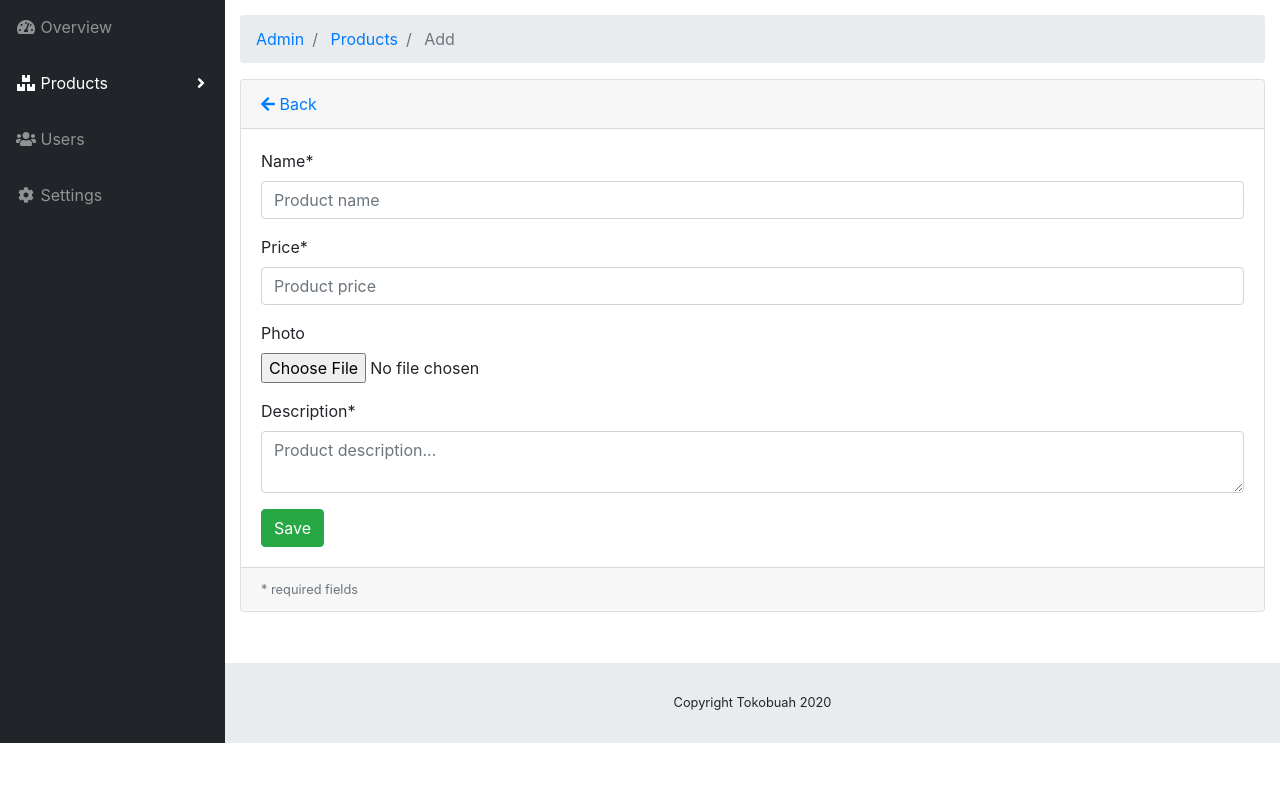
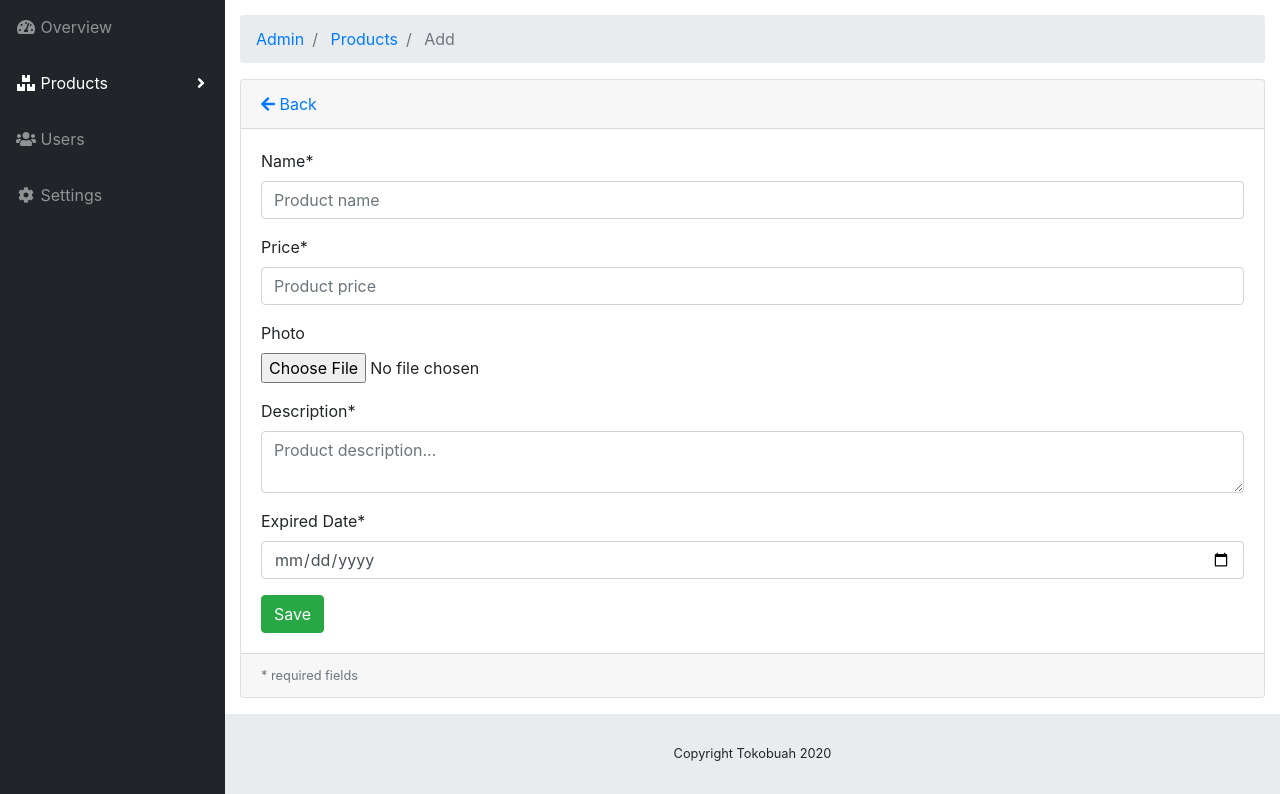
Before and after one commit to AristyoAgung/tokobuah, a CodeIgniter app: page /tokobuah/index.php/admin/products/add in a window 1280 px wide. Shown: the part 57-851 px from the top of the page. Before the commit the page ends 800 px from the top, so only its background shows below. Run offline with CodeIgniter, Linux system fonts and the light colour scheme; the visitor is signed in with stand-in values (Sample User, id 1).

Commit message:
expired date

```diff
--- a/application/models/Product_model.php
+++ b/application/models/Product_model.php
@@ -9,6 +9,7 @@ class Product_model extends CI_Model
     public $price;
     public $image = "default.jpg";
     public $description;
+    public $expired_date;
 
     public function rules()
     {
@@ -45,6 +46,7 @@ class Product_model extends CI_Model
 		$this->price = $post["price"];
 		$this->image = $this->_uploadImage();
         $this->description = $post["description"];
+        $this->expired_date = $post["expired_date"];
         $this->db->insert($this->_table, $this);
     }
 
@@ -63,6 +65,7 @@ class Product_model extends CI_Model
 		}
 
         $this->description = $post["description"];
+        $this->expired_date = $post["expired_date"];
         $this->db->update($this->_table, $this, array('product_id' => $post['id']));
     }
 
--- a/application/views/admin/product/list.php
+++ b/application/views/admin/product/list.php
@@ -33,6 +33,7 @@
 										<th>Price</th>
 										<th>Photo</th>
 										<th>Description</th>
+										<th>Expired Date</th>
 										<th>Action</th>
 									</tr>
 								</thead>
@@ -50,6 +51,9 @@
 										</td>
 										<td class="small">
 											<?php echo substr($product->description, 0, 120) ?>...</td>
+										<td>
+											<?php echo $product->expired_date ?>
+										</td>
 										<td width="250">
 											<a href="<?php echo site_url('admin/products/edit/'.$product->product_id) ?>"
 											 class="btn btn-small"><i class="fas fa-edit"></i> Edit</a>
--- a/application/views/admin/product/new_form.php
+++ b/application/views/admin/product/new_form.php
@@ -68,6 +68,15 @@
 								</div>
 							</div>
 
+							<div class="form-group">
+								<label for="expired_date">Expired Date*</label>
+								<input class="form-control <?php echo form_error('expired_date') ? 'is-invalid':'' ?>"
+								 type="Date" name="expired_date" placeholder="Expired Date" />
+								<div class="invalid-feedback">
+									<?php echo form_error('expired_date') ?>
+								</div>
+							</div>
+
 							<input class="btn btn-success" type="submit" name="btn" value="Save" />
 						</form>
 
```
Also changed, not shown: application/views/admin/product/edit_form.php (+9 -0 lines).
